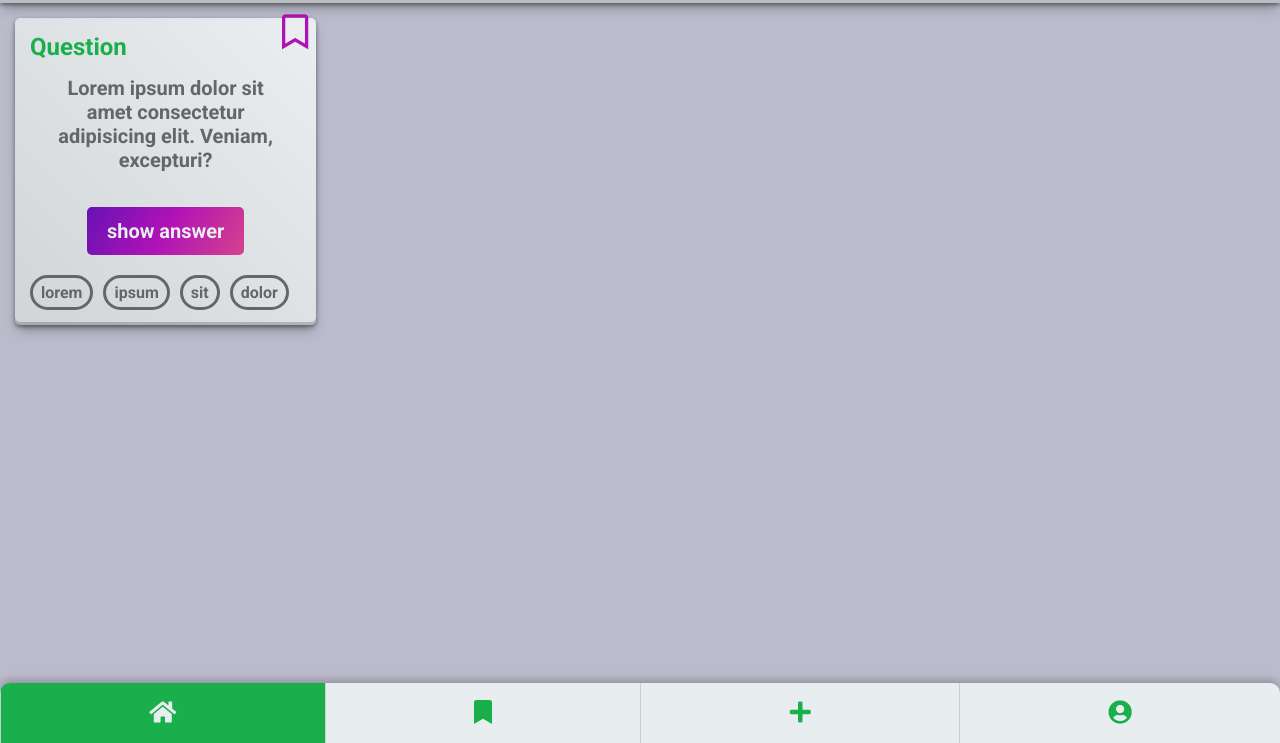
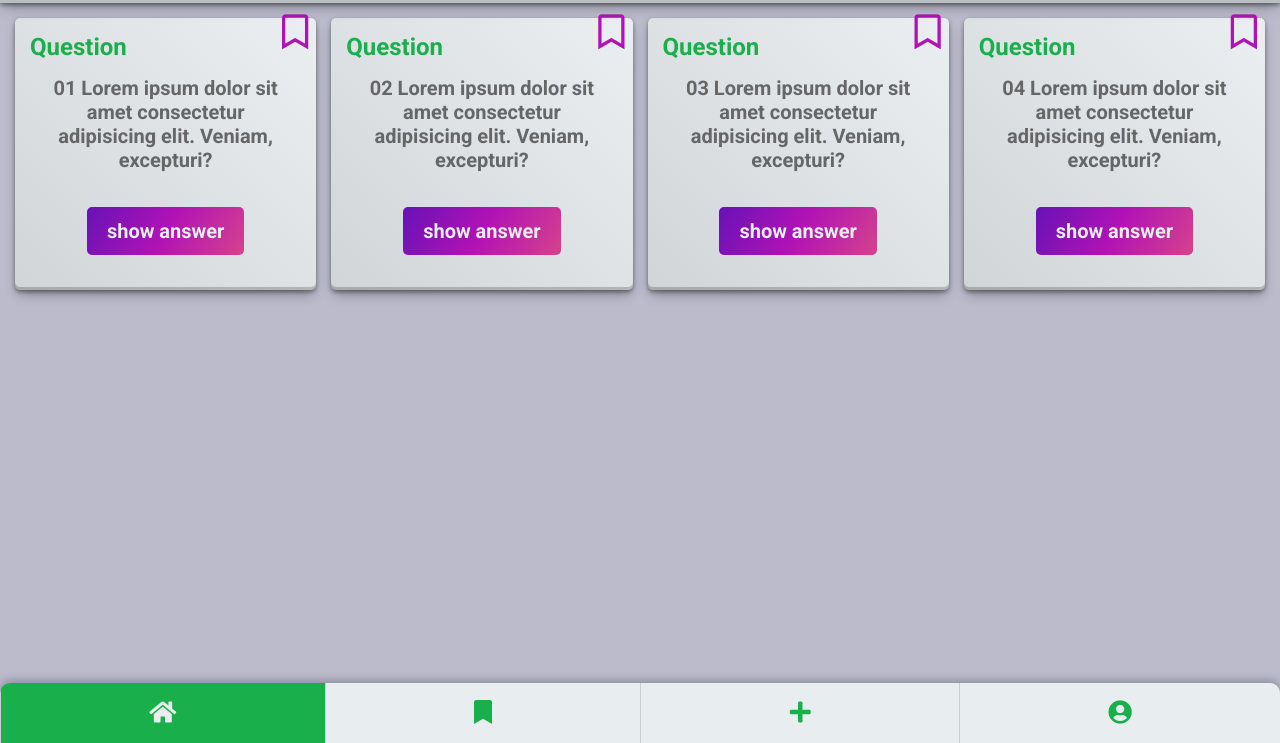
Before and after one commit to F-Kirchhoff/nf-quiz-js, a website: page index.html in a window 1280 px wide. Shown: the part 57-800 px from the top of the page. Drawn offline with Linux system fonts and the light colour scheme.

Commit message:
Feat: add autogeneration of question cards from a DB

```diff
--- a/index.html
+++ b/index.html
@@ -19,42 +19,7 @@
     </header>
     <!-- HOME-CONTENT  -->
     <main id="HOME" class="js-content">
-      <ul class="card-container" role="list">
-        <li class="card q-card">
-          <div class="q-card__q-container">
-            <h2 class="q-card__title text-primary">Question</h2>
-            <p class="q-card__q-text">
-              Lorem ipsum dolor sit amet consectetur adipisicing elit. Veniam,
-              excepturi?
-            </p>
-          </div>
-
-          <button class="js-answer-btn q-card__btn bg-gradient-secondary">
-            <span class="js-show-text q-card__btn-text"> show answer </span>
-            <span class="js-hide-text q-card__btn-text hidden">
-              hide answer
-            </span>
-          </button>
-          <div class="js-answer-container q-card__answer-container hidden">
-            <h2 class="q-card__title text-secondary">Answer</h2>
-            <p class="q-card__a-text bg-gradient-secondary">
-              Lorem ipsum dolor sit amet consectetur adipisicing elit. Quae illo
-              expedita ipsum sit suscipit consequatur.
-            </p>
-          </div>
-
-          <ul class="tag-list">
-            <li class="tag-list__item">lorem</li>
-            <li class="tag-list__item">ipsum</li>
-            <li class="tag-list__item">sit</li>
-            <li class="tag-list__item">dolor</li>
-          </ul>
-
-          <button class="js-bookmark-btn bookmark">
-            <i class="js-bookmark bookmark__btn--empty far fa-bookmark"></i>
-          </button>
-        </li>
-      </ul>
+      <ul class="js-card-container card-container" role="list"></ul>
     </main>
     <!-- BOOKMARKS-CONTENT  -->
     <main id="BOOKMARKS" class="js-content hidden">
--- a/index.js
+++ b/index.js
@@ -1,12 +1,55 @@
 const navBtnList = document.querySelectorAll('.js-nav-btn')
 const pageList = [...document.querySelectorAll('.js-content')]
 
-const answerBtn = document.querySelector('.js-answer-btn')
-const bookmarkBtn = document.querySelector('.js-bookmark-btn')
-const btnTxtShow = document.querySelector('.js-show-text')
-const btnTxtHide = document.querySelector('.js-hide-text')
-const answerContainer = document.querySelector('.js-answer-container')
-const bookmark = document.querySelector('.js-bookmark')
+const cardContainer = document.querySelector('.js-card-container')
+
+const questionDB = [
+  {
+    _id: 1,
+    question:
+      '01 Lorem ipsum dolor sit amet consectetur adipisicing elit. Veniam, excepturi?',
+    answer:
+      'Lorem ipsum dolor sit amet consectetur adipisicing elit. Quae illo expedita ipsum sit suscipit consequatur.',
+    tags: ['lorem', 'ipsum', 'dolor', 'sit'],
+  },
+  {
+    _id: 2,
+    question:
+      '02 Lorem ipsum dolor sit amet consectetur adipisicing elit. Veniam, excepturi?',
+    answer:
+      'Lorem ipsum dolor sit amet consectetur adipisicing elit. Quae illo expedita ipsum sit suscipit consequatur.',
+    tags: ['lorem', 'ipsum', 'dolor', 'sit'],
+  },
+  {
+    _id: 3,
+    question:
+      '03 Lorem ipsum dolor sit amet consectetur adipisicing elit. Veniam, excepturi?',
+    answer:
+      'Lorem ipsum dolor sit amet consectetur adipisicing elit. Quae illo expedita ipsum sit suscipit consequatur.',
+    tags: ['lorem', 'ipsum', 'dolor', 'sit'],
+  },
+  {
+    _id: 4,
+    question:
+      '04 Lorem ipsum dolor sit amet consectetur adipisicing elit. Veniam, excepturi?',
+    answer:
+      'Lorem ipsum dolor sit amet consectetur adipisicing elit. Quae illo expedita ipsum sit suscipit consequatur.',
+    tags: ['lorem', 'ipsum', 'dolor', 'sit'],
+  },
+]
+
+userDB = [
+  {
+    username: 'John Doe',
+    bookmarks: [2, 4],
+  },
+]
+
+// create a question card for each question in the DB
+questionDB.forEach(question => {
+  const newQuestionCard = createQuestionCard(question)
+  cardContainer.appendChild(newQuestionCard)
+})
 
 // Add functionality to nav buttons
 navBtnList.forEach(btn => {
@@ -25,19 +68,6 @@ navBtnList.forEach(btn => {
     // Apply active styling to button
     btn.classList.add('menu__item--active')
   })
-})
-
-// add answer toggle
-answerBtn.addEventListener('click', _ => {
-  btnTxtHide.classList.toggle('hidden')
-  btnTxtShow.classList.toggle('hidden')
-  answerContainer.classList.toggle('hidden')
-})
-
-// add bookmark toggle
-bookmarkBtn.addEventListener('click', _ => {
-  bookmark.classList.toggle('far')
-  bookmark.classList.toggle('fas')
 })
 
 function displayPageById(id) {
@@ -61,3 +91,63 @@ function resetAllNavBtns() {
     btn.classList.remove('menu__item--active')
   })
 }
+
+function createQuestionCard(questionObj) {
+  const { _id, question, answer, tags } = questionObj
+
+  const newCard = document.createElement('li')
+  newCard.classList.add('card', 'q-card')
+  newCard.id = `questioncard_${_id}`
+  console.log(newCard)
+
+  newCard.innerHTML = `
+    <div class="q-card__q-container">
+      <h2 class="q-card__title text-primary">Question</h2>
+      <p class="q-card__q-text">
+        ${question}
+      </p>
+    </div>
+
+    <button class="js-answer-btn q-card__btn bg-gradient-secondary">
+      <span class="js-show-text q-card__btn-text"> show answer </span>
+      <span class="js-hide-text q-card__btn-text hidden">
+        hide answer
+      </span>
+    </button>
+    <div class="js-answer-container q-card__answer-container hidden">
+      <h2 class="q-card__title text-secondary">Answer</h2>
+      <p class="q-card__a-text bg-gradient-secondary">
+        ${answer}
+      </p>
+    </div>
+
+    <ul class="tag-list">
+    </ul>
+
+    <button class="js-bookmark-btn bookmark">
+      <i class="js-bookmark bookmark__btn--empty far fa-bookmark"></i>
+    </button>
+  `
+  const tagList = newCard.querySelector('.tag-list')
+  const answerBtn = newCard.querySelector('.js-answer-btn')
+  const bookmarkBtn = newCard.querySelector('.js-bookmark-btn')
+  const btnTxtShow = newCard.querySelector('.js-show-text')
+  const btnTxtHide = newCard.querySelector('.js-hide-text')
+  const answerContainer = newCard.querySelector('.js-answer-container')
+  const bookmark = newCard.querySelector('.js-bookmark')
+
+  // add answer toggle
+  answerBtn.addEventListener('click', _ => {
+    btnTxtHide.classList.toggle('hidden')
+    btnTxtShow.classList.toggle('hidden')
+    answerContainer.classList.toggle('hidden')
+  })
+
+  // add bookmark toggle
+  bookmarkBtn.addEventListener('click', _ => {
+    bookmark.classList.toggle('far')
+    bookmark.classList.toggle('fas')
+  })
+
+  return newCard
+}
```
